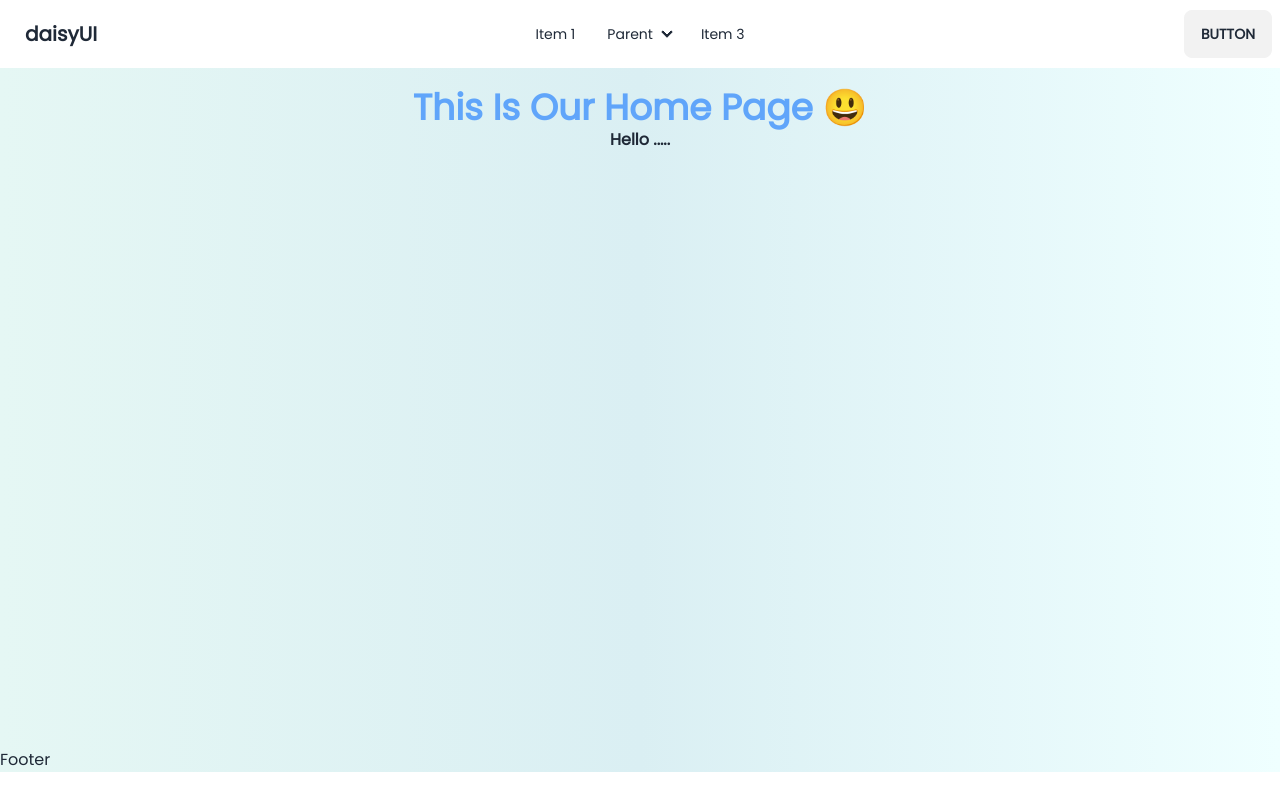
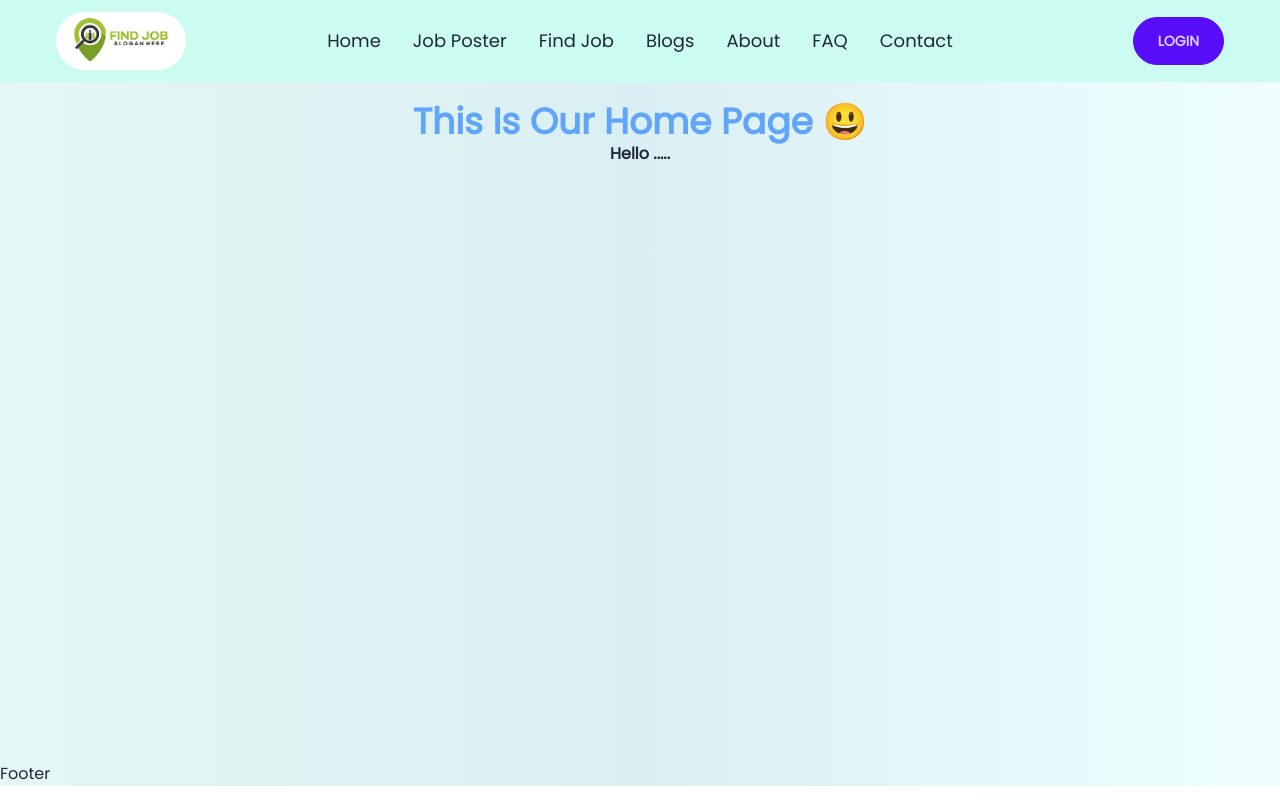
Before and after one commit to ikramuzzaman455173/Career-Bridge, a React (Vite) app in the folder CareerBridge-client/: page / in a window 1280 px wide. Built offline with nearby package versions, Linux system fonts and the light colour scheme.

Commit message:
update navbar menu option

```diff
--- a/CareerBridge-client/src/Components/Navbar/Navbar.jsx
+++ b/CareerBridge-client/src/Components/Navbar/Navbar.jsx
@@ -3,7 +3,7 @@ import React from 'react'
 const Navbar = () => {
   return (
     <>
-      <div className="navbar bg-base-100">
+      <div className="navbar bg-teal-100">
         <div className="navbar-start">
           <div className="dropdown">
             <label tabIndex={0} className="btn btn-ghost lg:hidden">
@@ -27,51 +27,66 @@ const Navbar = () => {
               className="menu menu-sm dropdown-content mt-3 z-[1] p-2 shadow bg-base-100 rounded-box w-52"
             >
               <li>
-                <a>Item 1</a>
+                <a>Home</a>
               </li>
               <li>
-                <a>Parent</a>
-                <ul className="p-2">
-                  <li>
-                    <a>Submenu 1</a>
-                  </li>
-                  <li>
-                    <a>Submenu 2</a>
-                  </li>
-                </ul>
+                <a>Job Poster</a>
               </li>
               <li>
-                <a>Item 3</a>
+                <a>Find Job</a>
+              </li>
+              <li>
+                <a>Blogs</a>
+              </li>
+              <li>
+                <a>About</a>
+              </li>
+              <li>
+                <a>FAQ</a>
+              </li>
+              <li>
+                <a>Contact</a>
               </li>
             </ul>
           </div>
-          <a className="btn btn-ghost normal-case text-xl">daisyUI</a>
+          {/* <a className="btn btn-ghost normal-case text-xl">daisyUI</a> */}
+          <img
+            className="rounded-full ms-2 lg:ms-12 my-1"
+            src="../../../public/logo.png"
+            alt="Career Logo"
+            width={130}
+            height={18}
+          />
         </div>
         <div className="navbar-center hidden lg:flex">
-          <ul className="menu menu-horizontal px-1">
+          <ul className="menu menu-horizontal bg-none px-5 text-lg ">
             <li>
-              <a>Item 1</a>
-            </li>
-            <li tabIndex={0}>
-              <details>
-                <summary>Parent</summary>
-                <ul className="p-2">
-                  <li>
-                    <a>Submenu 1</a>
-                  </li>
-                  <li>
-                    <a>Submenu 2</a>
-                  </li>
-                </ul>
-              </details>
+              <a>Home</a>
             </li>
             <li>
-              <a>Item 3</a>
+              <a>Job Poster</a>
+            </li>
+            <li>
+              <a>Find Job</a>
+            </li>
+            <li>
+              <a>Blogs</a>
+            </li>
+            <li>
+              <a>About</a>
+            </li>
+            <li>
+              <a>FAQ</a>
+            </li>
+            <li>
+              <a>Contact</a>
             </li>
           </ul>
         </div>
         <div className="navbar-end">
-          <a className="btn">Button</a>
+          <a className="btn btn-primary rounded-full px-6 me-3 lg:me-12">
+            Login
+          </a>
         </div>
       </div>
     </>
```
Also changed, not shown: CareerBridge-client/public/logo.png.
